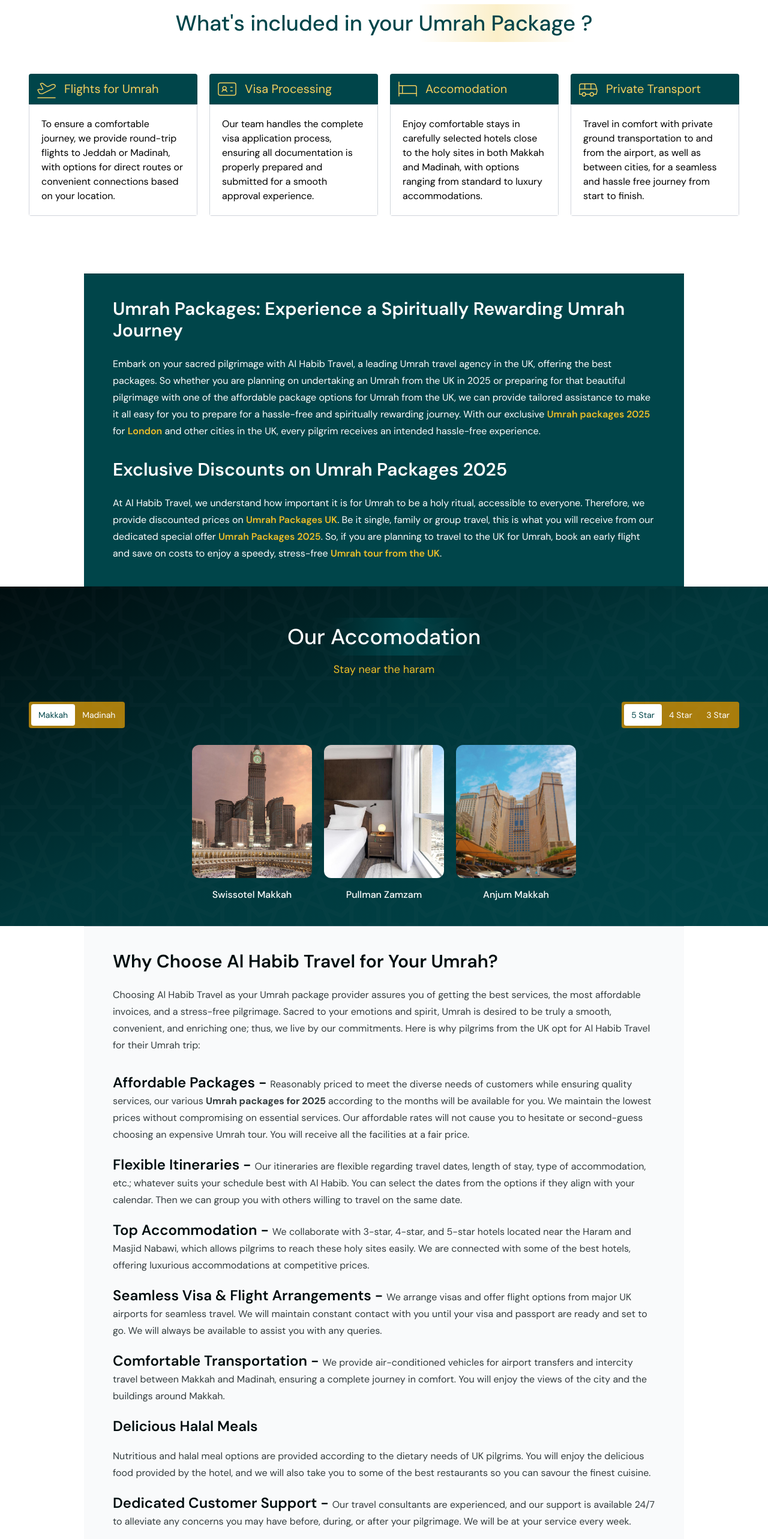
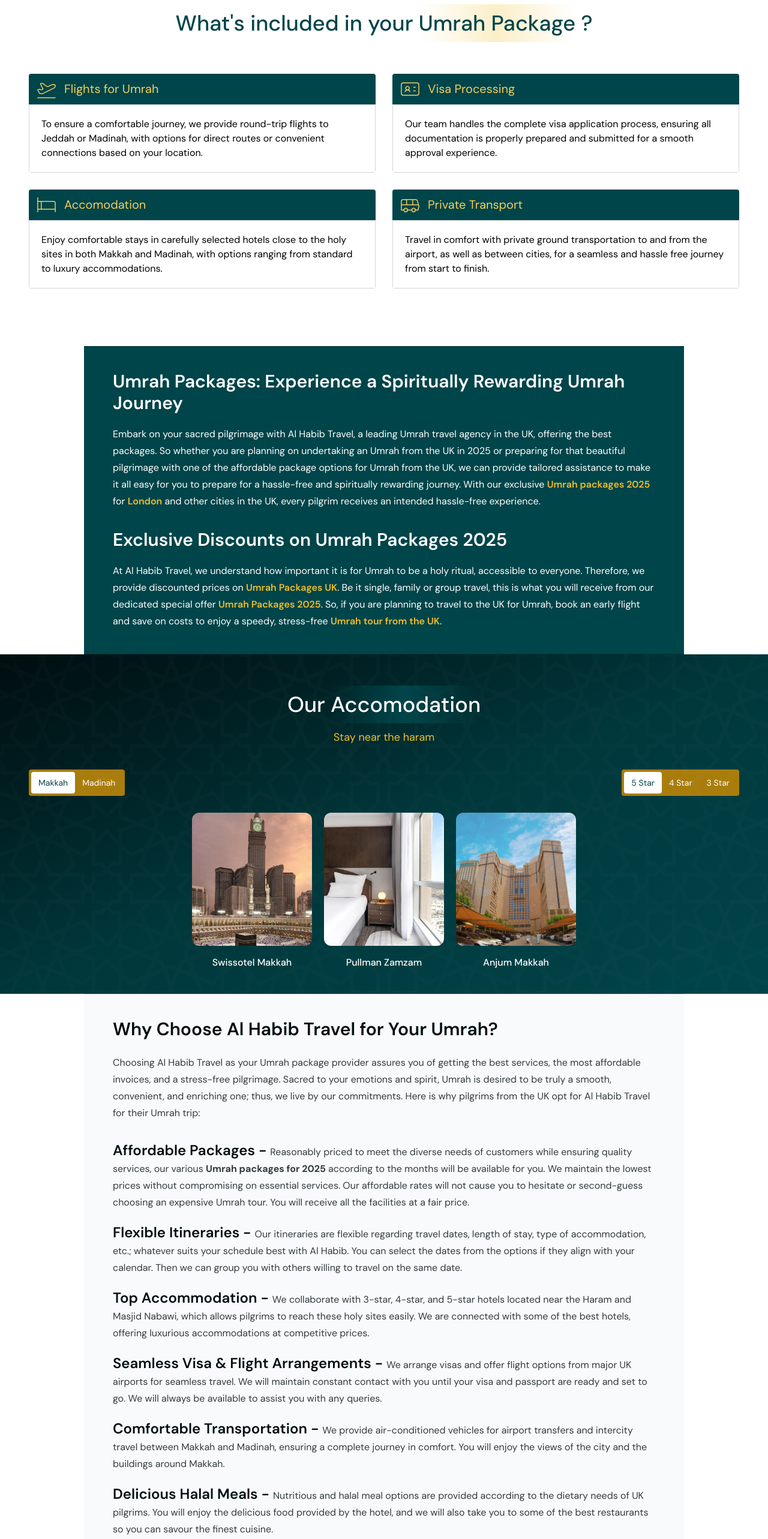
Before and after one commit to msalmankhokhar/aht-next-app-v2, a Next.js app: page / in a window 1280 px wide. Shown: the part 820-3386 px from the top of the page at 60% size. Built offline with nearby package versions, Linux system fonts and the light colour scheme.

Commit message:
changed look of whats included section to two cols grid

```diff
--- a/app/globals.css
+++ b/app/globals.css
@@ -88,11 +88,11 @@
   }
 
   h1 {
-    @apply text-3xl font-semibold mb-6;
+    @apply text-3xl font-semibold mb-5;
   }
 
   h2 {
-    @apply text-2xl font-semibold mb-5;
+    @apply text-2xl font-semibold mb-4;
   }
 
   h3 {
--- a/app/page.tsx
+++ b/app/page.tsx
@@ -50,7 +50,7 @@
         {/* Whats Included Section */}
         <section className="px-cont py-24">
           <h1 className="text-2xl mb-16 sm:text-4xl font-medium text-center text-brand-secondary">What&apos;s included in your <span className="py-2 bg-gradient-to-r from-transparent via-brand-primary-100 to-transparent">Umrah Package</span> ?</h1>
-          <div className="grid grid-cols-4 gap-5 mt-7">
+          <div className="grid grid-cols-1 md:grid-cols-2 gap-7 mt-7">
             <WhatsIncludedCard />
             <WhatsIncludedCard
               title="Visa Processing"
@@ -162,8 +162,8 @@
               </p>
             </li>
             <li>
-              <h2>Delicious Halal Meals</h2>
-              <p>
+              <h2 className="inline">Delicious Halal Meals - </h2>
+              <p className="inline">
                 Nutritious and halal meal options are provided according to the dietary needs of UK pilgrims. You will enjoy the delicious food provided by the hotel, and we will also take you to some of the best restaurants so you can savour the finest cuisine.
               </p>
             </li>
--- a/components/WhatsIncludedCard.tsx
+++ b/components/WhatsIncludedCard.tsx
@@ -15,7 +15,7 @@
 
 export default function WhatsIncludedCard({title=defaultProps.title, desc=defaultProps.desc, icon=defaultProps.icon}:WhatsIncludedCardProps) {
     return (
-        <div className="flex flex-col max-w-[300px] rounded-sm overflow-hidden">
+        <div className="flex flex-col rounded-sm overflow-hidden">
             <div className="flex text-bg-mixed-secondary px-3 py-2 rounded-none items-center gap-3">
                 {icon}
                 <h2 className="font text-xl">{title}</h2>
```
